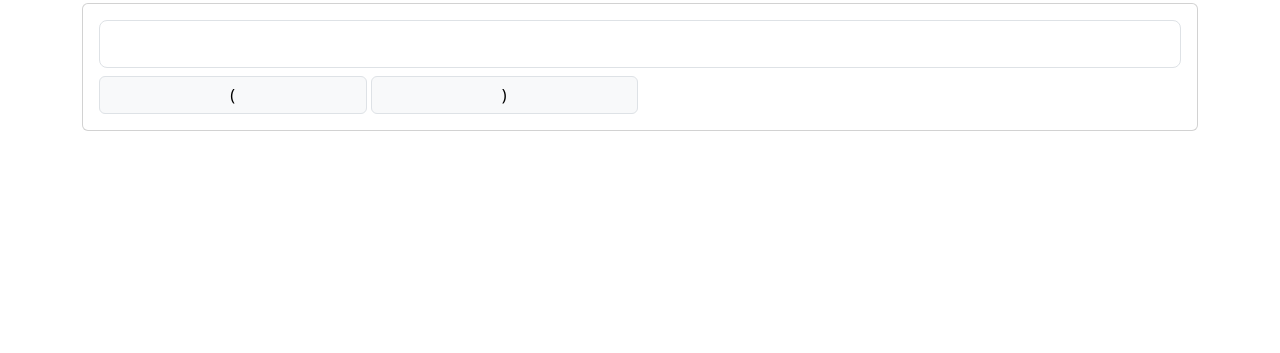
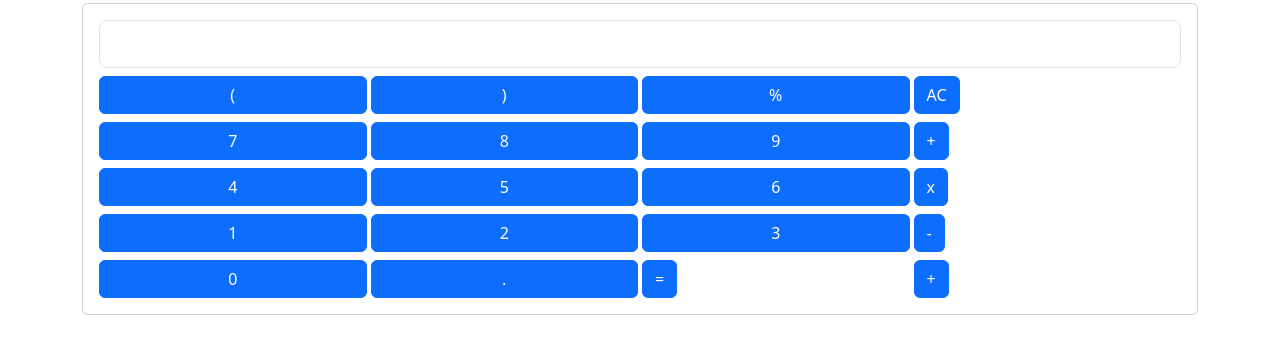
Before and after one commit to vineeth-0509/scientific-calculator-live, a plain HTML site: page src/index.html in a window 1280 px wide. Shown: the part 69-422 px from the top of the page. Drawn offline with nearby package versions, Linux system fonts and the light colour scheme.

Commit message:
add insex.html and bootstrap

```diff
--- a/src/index.html
+++ b/src/index.html
@@ -23,17 +23,113 @@
                  aria-label=".form-control-lg example">
                  <div class="row gx-1">
                     <div class="col-3">
-                        <button type="button" class="btn btn-light w-100 mt-2 border">
+                        <button type="button" class="btn btn-primary w-100 mt-2 border border-primary">
                           (
                         </button>
                     </div>
                     <div class="col-3">
-                        <button type="button" class="btn btn-light w-100 mt-2 border">
+                        <button type="button" class="btn btn-primary w-100 mt-2 border border-primary">
                           )
                         </button>
                     </div>
+                    <div class="col-3">
+                        <button type="button" class="btn btn-primary w-100 mt-2 border border-primary">
+                          %
+                        </button>
+                    </div>
+                    <div class="col-3">
+                        <button type="button" class="btn btn-primary wt-100 mt-2 border border-primary">
+                          AC
+                        </button>
+                    </div>
+                    <div class="col-3">
+                        <button type="button" class="btn btn-primary w-100 mt-2 border border-primary">
+                          7
+                        </button>
+                    </div>
+                    <div class="col-3">
+                        <button type="button" class="btn btn-primary w-100 mt-2 border border-primary">
+                          8
+                        </button>
+                    </div>
+                    <div class="col-3">
+                        <button type="button" class="btn btn-primary w-100 mt-2 border border-primary">
+                          9
+                        </button>
+                    </div>
+                    <div class="col-3">
+                        <button type="button" class="btn btn-primary wt-100 mt-2 border border-primary">
+                          +
+                        </button>
+                    </div>
+                    <div class="col-3">
+                        <button type="button" class="btn btn-primary w-100 mt-2 border border-primary">
+                          4
+                        </button>
+                    </div>
+                    <div class="col-3">
+                        <button type="button" class="btn btn-primary w-100 mt-2 border border-primary">
+                          5
+                        </button>
+                    </div>
+                    <div class="col-3">
+                        <button type="button" class="btn btn-primary w-100 mt-2 border border-primary">
+                          6
+                        </button>
+                    </div>
+                    <div class="col-3">
+                        <button type="button" class="btn btn-primary wt-100 mt-2 border border-primary">
+                          x
+                        </button>
+                    </div>
+                    <div class="col-3">
+                        <button type="button" class="btn btn-primary w-100 mt-2 border border-primary">
+                          1
+                        </button>
+                    </div>
+                    <div class="col-3">
+                        <button type="button" class="btn btn-primary w-100 mt-2 border border-primary">
+                          2
+                        </button>
+                    </div>
+                    <div class="col-3">
+                        <button type="button" class="btn btn-primary w-100 mt-2 border border-primary">
+                          3
+                        </button>
+                    </div>
+                    <div class="col-3">
+                        <button type="button" class="btn btn-primary wt-100 mt-2 border border border-primary">
+                            -
+                        </button>
+                    </div>
+                    <div class="col-3">
+                        <button type="button" class="btn btn-primary w-100 mt-2 border border-primary">
+                          0
+                        </button>
+                    </div>
+                    <div class="col-3">
+                        <button type="button" class="btn btn-primary w-100 mt-2 border border-primary">
+                          .
+                        </button>
+                    </div>
+                    <div class="col-3">
+                        <button type="button" class="btn btn-primary wt-100 mt-2  border border-primary">
+                          =
+                        </button>
+                    </div>
+                    <div class="col-3">
+                        <button type="button" class="btn btn-primary wt-100 mt-2 border border-primary">
+                          +
+                        </button>
+                    </div>
                  </div>
+                 </div>
+                 </div>
+                 </div>
+                 </div>
+
             </div>
+
         </div>
     </div>
 </body>
```
